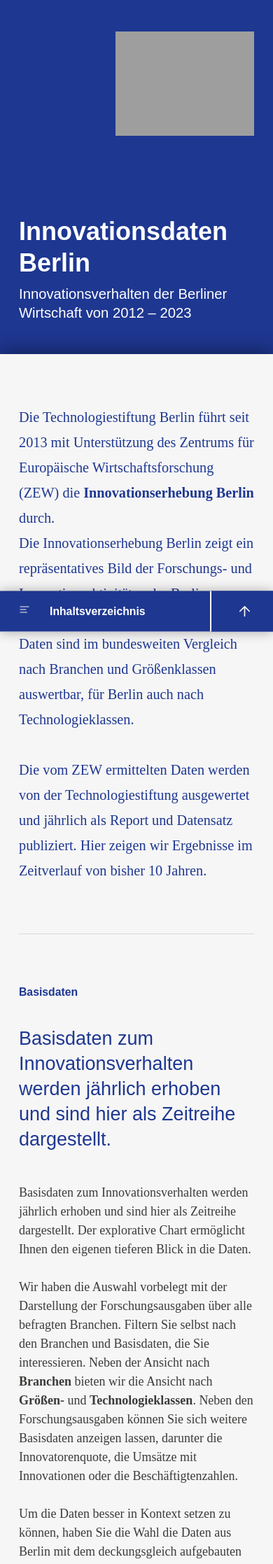
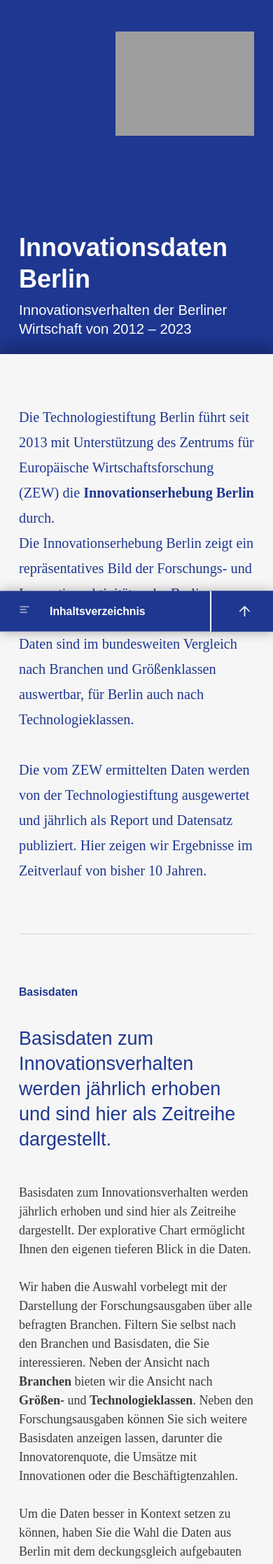
Before and after one commit to technologiestiftung/innovationserhebung, a FastAPI app: page / in a window 390 px wide. Shown: the top 2235 px of the page at 70% size. Run offline with FastAPI, Linux system fonts and the light colour scheme; some libraries are stand-ins or nearby versions; some web fonts are replaced; grey boxes are pictures that could not be loaded.

Commit message:
fix: reworked hero for better typography on mobile

```diff
--- a/app/static/css/main.css
+++ b/app/static/css/main.css
@@ -1145,6 +1145,10 @@ video {
   padding-top: 2rem;
 }
 
+.pt-12 {
+  padding-top: 3rem;
+}
+
 .text-left {
   text-align: left;
 }
--- a/app/templates/components/hero-mobile.html
+++ b/app/templates/components/hero-mobile.html
@@ -1,5 +1,5 @@
 <div
-  class="hero-section fixed top-0 left-0 bg-corporate-blue text-white w-screen h-3/5 -z-10 py-10 px-mobile desktop:hidden px-mobile tablet:px-desktop desktop:px-12"
+  class="hero-section fixed top-0 left-0 bg-corporate-blue text-white w-screen h-3/5 -z-10 pt-10 pb-5 px-mobile desktop:hidden px-mobile tablet:px-desktop desktop:px-12"
 >
   <div
     class="w-full h-full flex flex-col max-w-5xl mx-auto justify-between desktop:justify-start"
@@ -10,7 +10,7 @@
       alt="{{ translations.hero.imageAlt }}"
     />
     <div class="w-80 max-w-[80vw] desktop:self-center">
-      <h1 class="pt-4 pb-2 font-bold">{{ translations.hero.title }}</h1>
+      <h1 class="pt-12 pb-2 font-bold">{{ translations.hero.title }}</h1>
       <p class="text-h2 leading-h2">{{ translations.hero.subTitle }}</p>
     </div>
   </div>
```
